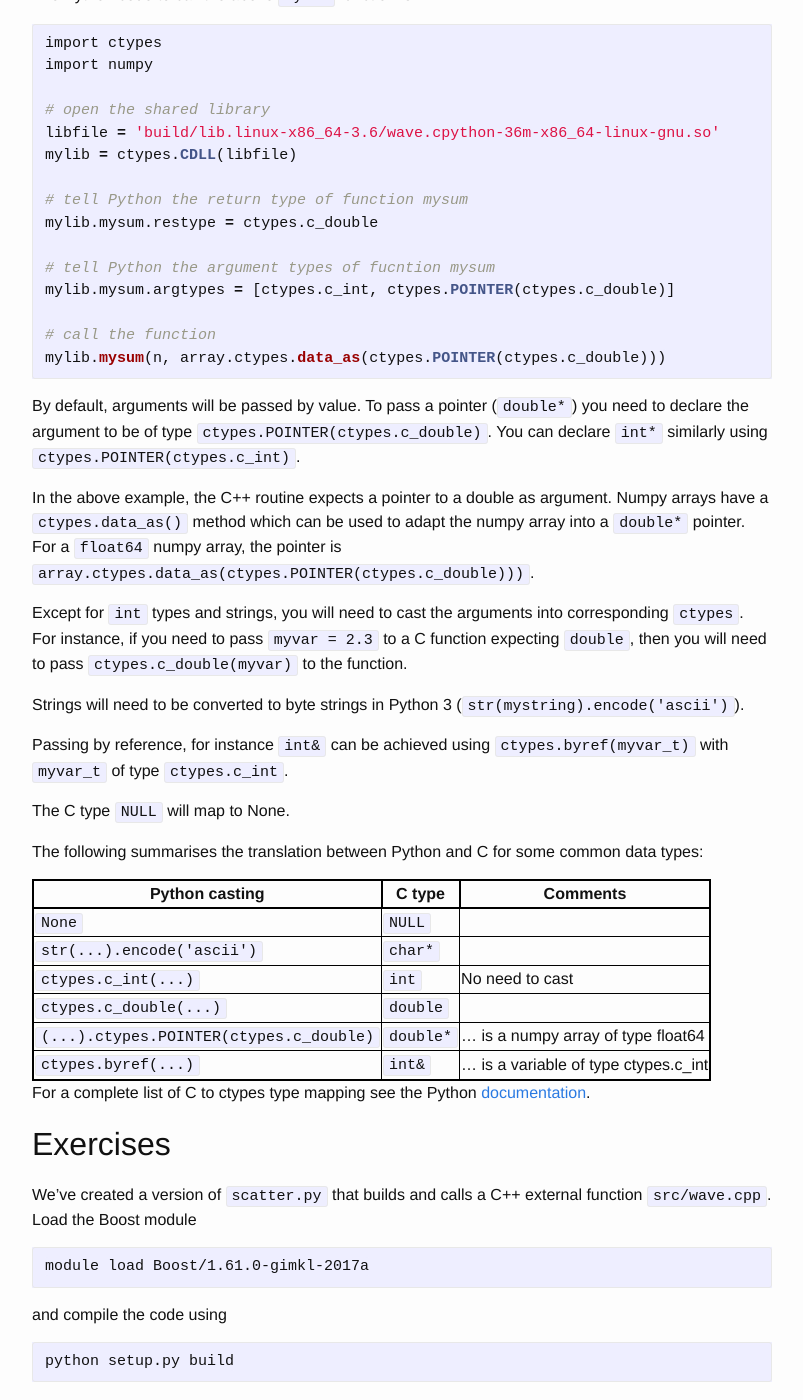
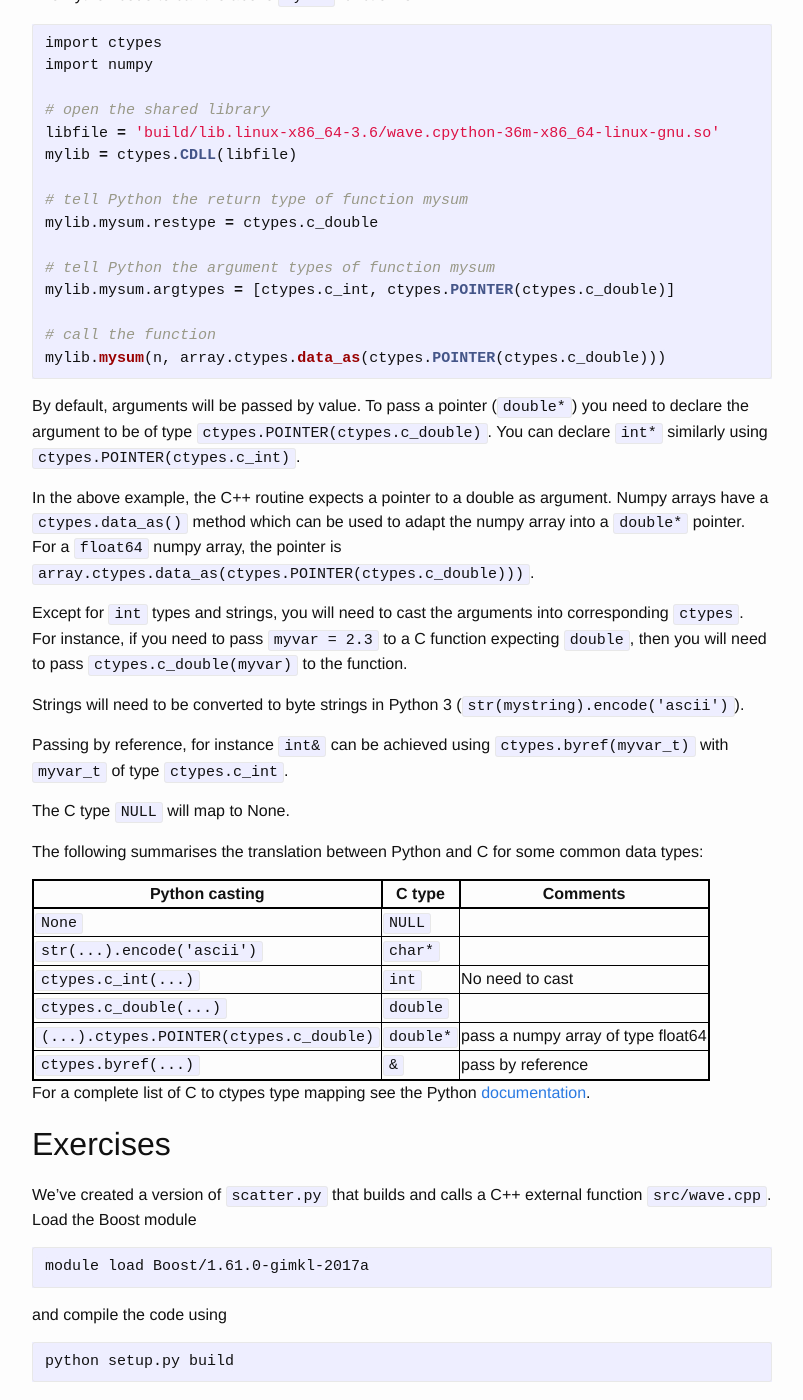
Before and after one commit to nesi/perf-training, a Jekyll site: the page built from _lessons/python-scatter/03b-ctypes.md, in a window 1280 px wide and 1400 px high, scrolled down 2393 px. Shown: the whole window, without its empty margins (238-1041 px from the left). Built offline with Jekyll 4.4.1, drawn with Linux system fonts in a browser that asks for light colours.

Commit message:
~ fixing spelling and comments in table

```diff
--- a/_lessons/python-scatter/03b-ctypes.md
+++ b/_lessons/python-scatter/03b-ctypes.md
@@ -84,7 +84,7 @@ mylib = ctypes.CDLL(libfile)
 # tell Python the return type of function mysum
 mylib.mysum.restype = ctypes.c_double
 
-# tell Python the argument types of fucntion mysum
+# tell Python the argument types of function mysum
 mylib.mysum.argtypes = [ctypes.c_int, ctypes.POINTER(ctypes.c_double)]
 
 # call the function
@@ -112,8 +112,8 @@ The following summarises the translation between Python and C for some common da
 | `str(...).encode('ascii')`                | `char*`           |                                               |
 | `ctypes.c_int(...)`                       | `int`             | No need to cast                               |
 | `ctypes.c_double(...)`                    | `double`          |                                               |
-| `(...).ctypes.POINTER(ctypes.c_double)`   | `double*`         | ... is a numpy array of type float64          |
-| `ctypes.byref(...)`                       | `int&`            | ... is a variable of type ctypes.c_int        |
+| `(...).ctypes.POINTER(ctypes.c_double)`   | `double*`         | pass a numpy array of type float64            |
+| `ctypes.byref(...)`                       | `&`               | pass by reference                             |
 
 
 For a complete list of C to ctypes type mapping see the Python [documentation](https://docs.python.org/3/library/ctypes.html).
```
